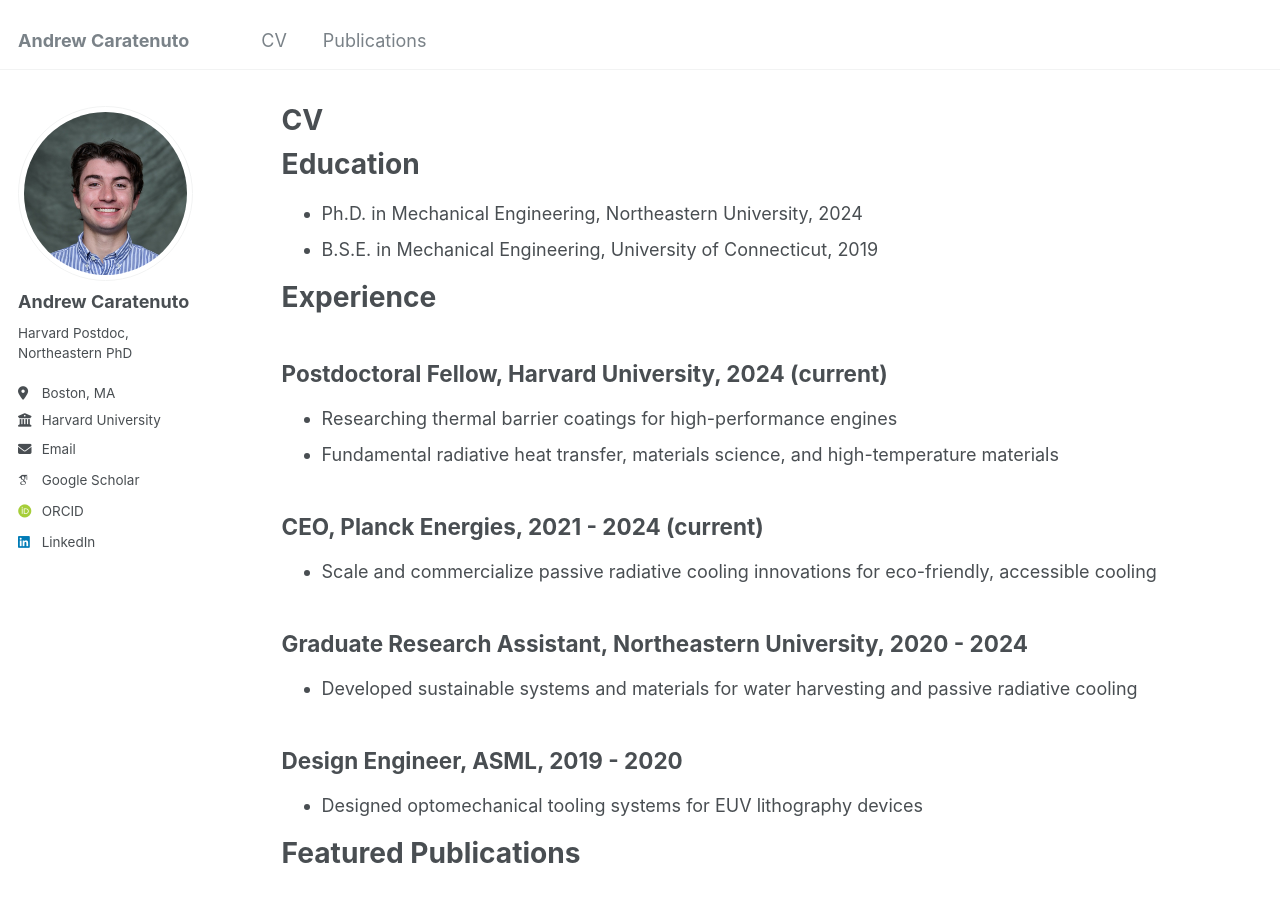
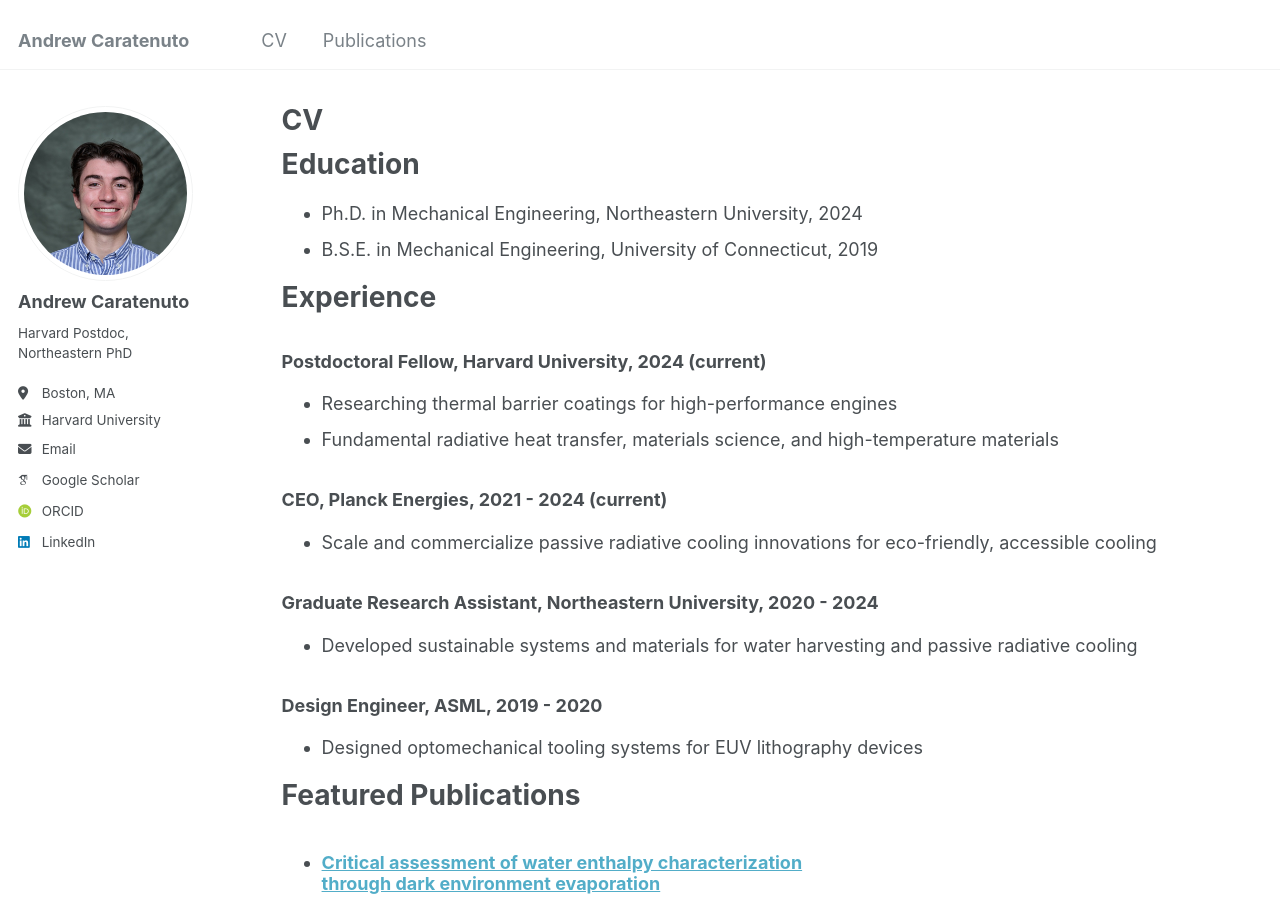
Before and after one commit to andrewcaratenuto/andrewcaratenuto.github.io, a Jekyll site: the page built from _pages/cv.md, in a window 1280 px wide and 900 px high. Built offline with Jekyll 4.4.1, drawn with Linux system fonts in a browser that asks for light colours; some web fonts are replaced.

Commit message:
Update cv.md

```diff
--- a/_pages/cv.md
+++ b/_pages/cv.md
@@ -16,17 +16,17 @@ Education
 
 Experience
 ======
-## Postdoctoral Fellow, Harvard University, 2024 (current)
+### Postdoctoral Fellow, Harvard University, 2024 (current)
 * Researching thermal barrier coatings for high-performance engines
 * Fundamental radiative heat transfer, materials science, and high-temperature materials
 
-## CEO, Planck Energies, 2021 - 2024 (current)
+### CEO, Planck Energies, 2021 - 2024 (current)
 * Scale and commercialize passive radiative cooling innovations for eco-friendly, accessible cooling
 
-## Graduate Research Assistant, Northeastern University, 2020 - 2024
+### Graduate Research Assistant, Northeastern University, 2020 - 2024
 * Developed sustainable systems and materials for water harvesting and passive radiative cooling
 
-## Design Engineer, ASML, 2019 - 2020
+### Design Engineer, ASML, 2019 - 2020
 * Designed optomechanical tooling systems for EUV lithography devices
 
 
```
